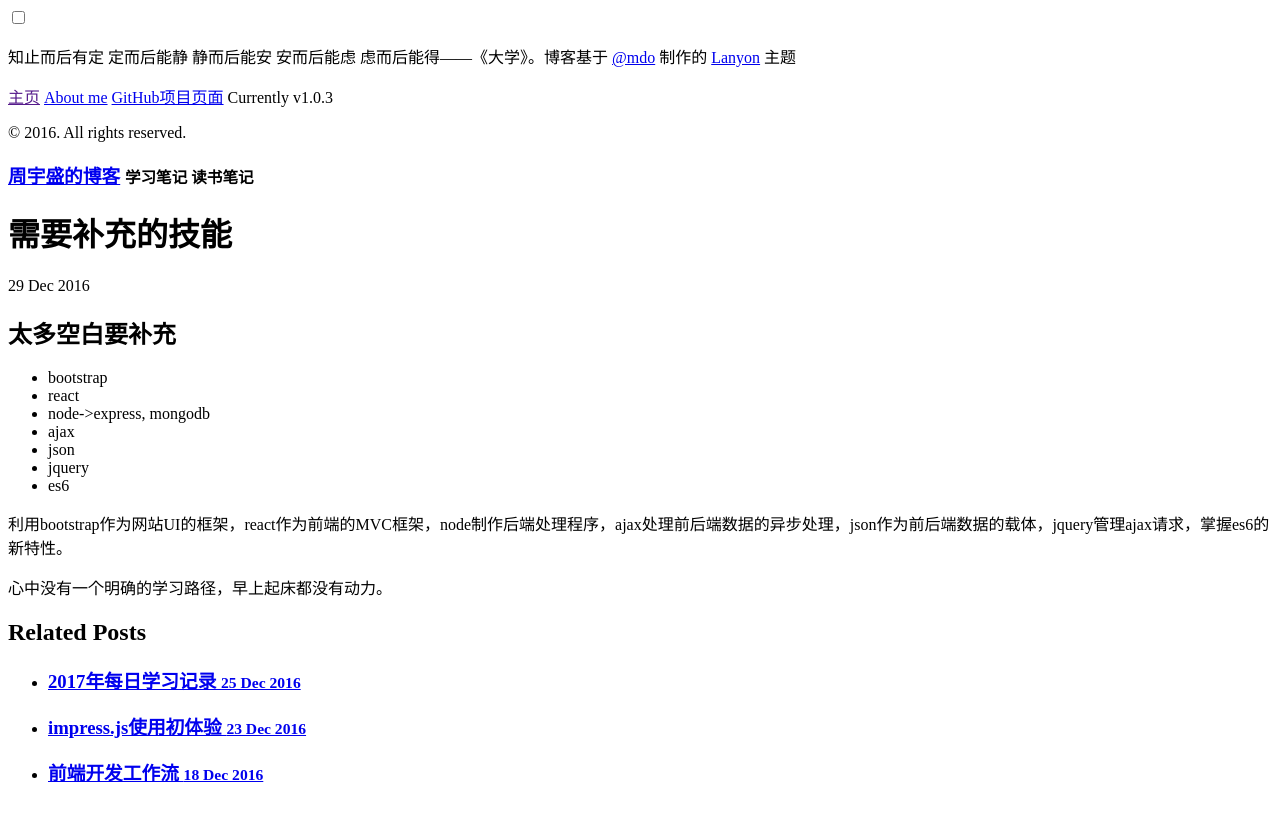
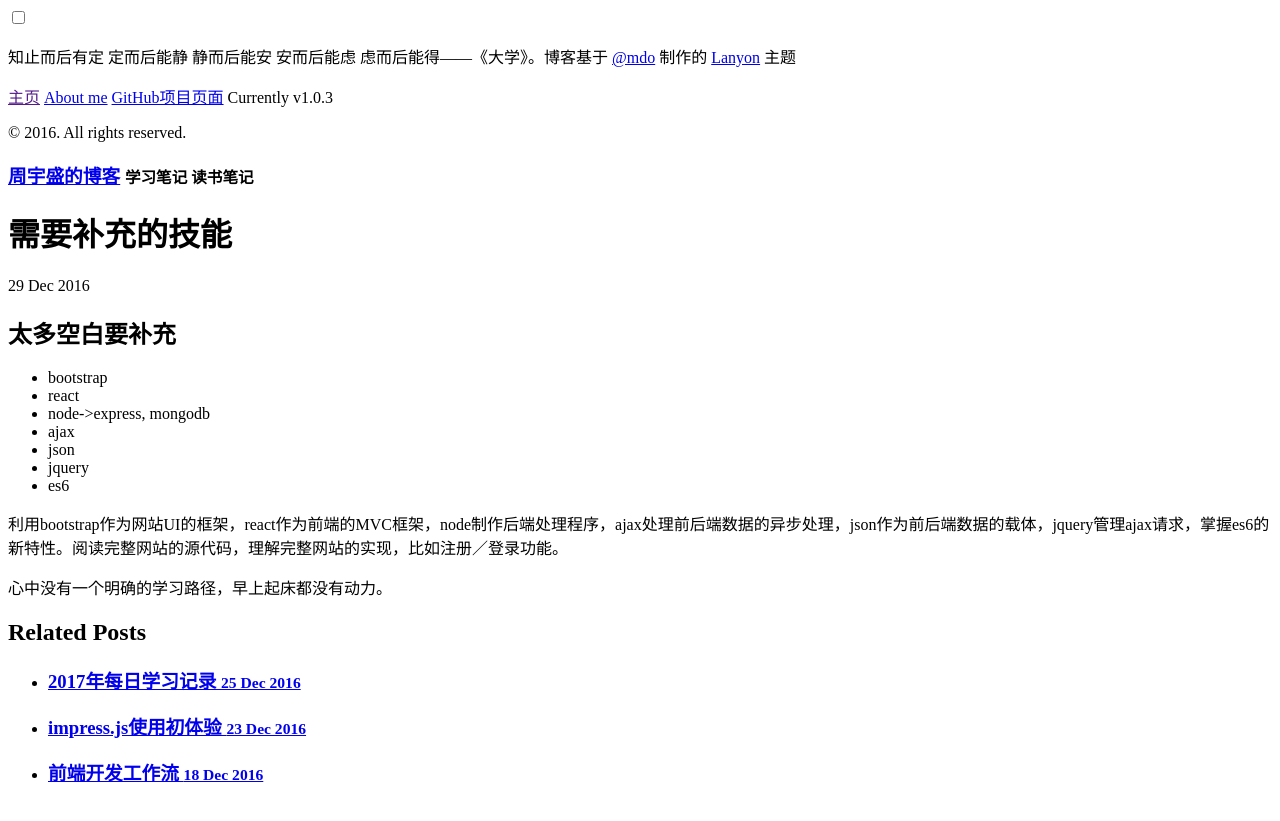
Before and after one commit to jasonzhouu/old-github-pages, a Jekyll site: the page built from _posts/2016-12-29-technologies-must-be-learned.md, in a window 1280 px wide. Shown: the top 821 px of the page. Built offline with Jekyll 4.4.1, drawn with Linux system fonts in a browser that asks for light colours; comment, search, counter and statistics services are not loaded.

Commit message:
添加内容

```diff
--- a/_posts/2016-12-29-technologies-must-be-learned.md
+++ b/_posts/2016-12-29-technologies-must-be-learned.md
@@ -13,6 +13,6 @@ title: "需要补充的技能"
 * jquery
 * es6
 
-利用bootstrap作为网站UI的框架，react作为前端的MVC框架，node制作后端处理程序，ajax处理前后端数据的异步处理，json作为前后端数据的载体，jquery管理ajax请求，掌握es6的新特性。
+利用bootstrap作为网站UI的框架，react作为前端的MVC框架，node制作后端处理程序，ajax处理前后端数据的异步处理，json作为前后端数据的载体，jquery管理ajax请求，掌握es6的新特性。阅读完整网站的源代码，理解完整网站的实现，比如注册／登录功能。
 
 心中没有一个明确的学习路径，早上起床都没有动力。
```
